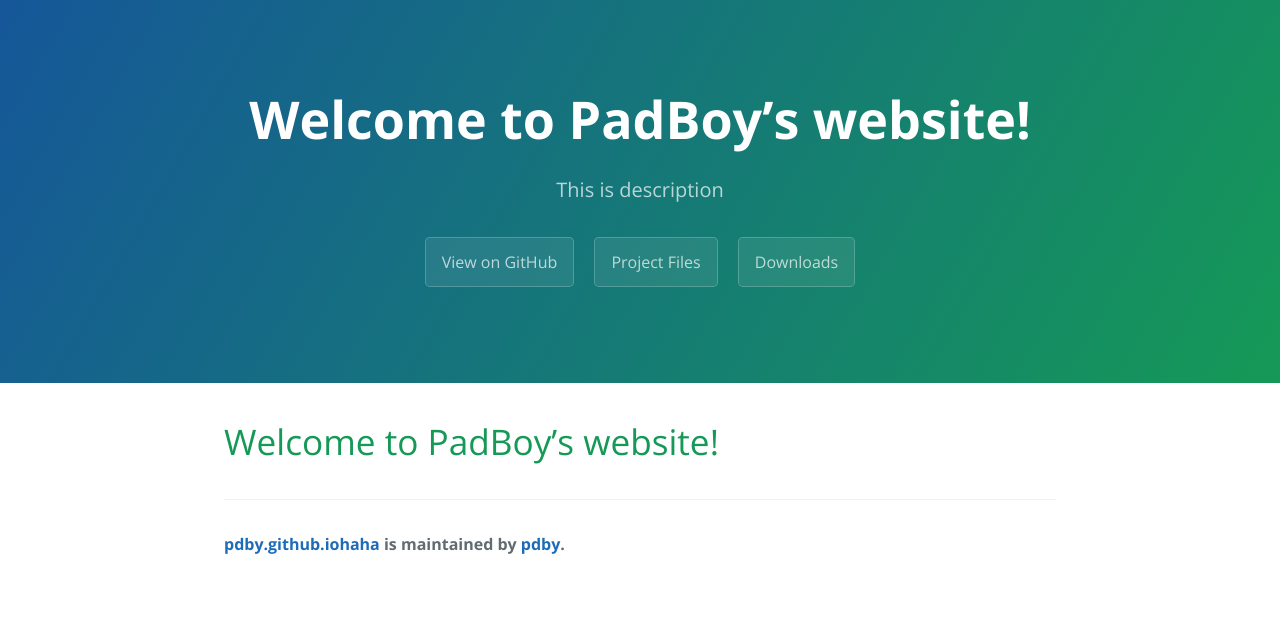
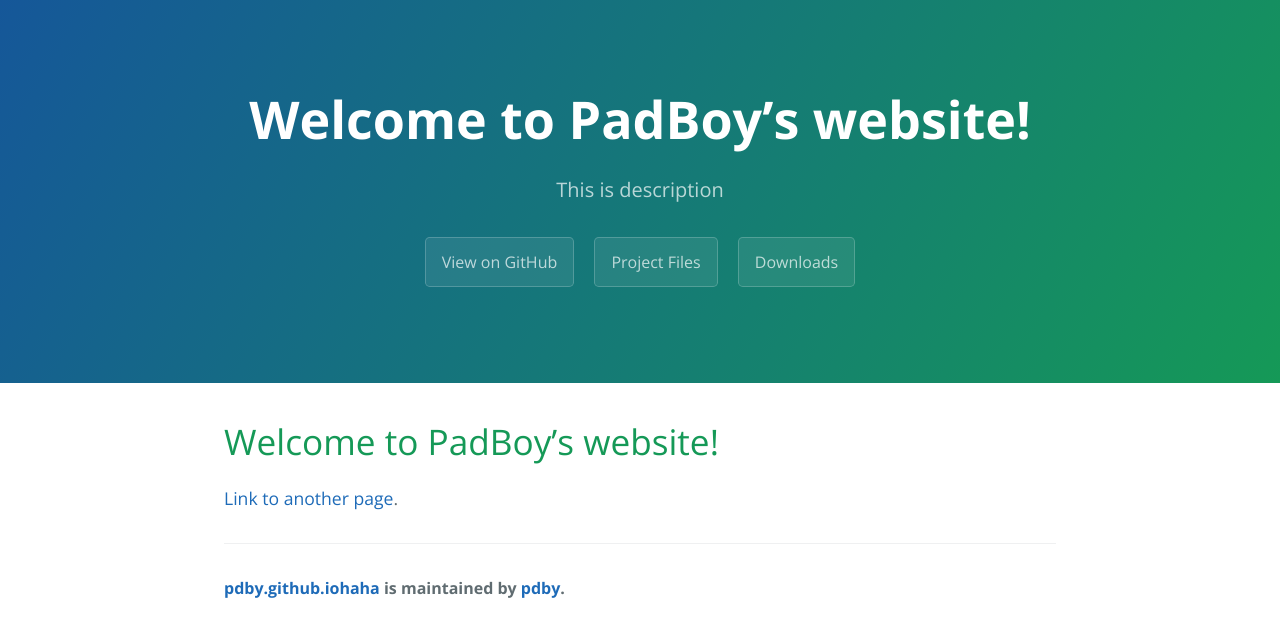
Before and after one commit to pdby/pdby.github.iohaha, a Jekyll site: the page built from index.md, in a window 1280 px wide. Shown: the top 637 px of the page. Built offline with Jekyll 4.4.1, drawn with Linux system fonts in a browser that asks for light colours; our own code applies the rules of GitHub Pages for plain Markdown files; comment, search, counter and statistics services are not loaded.

Commit message:
Update index.md

```diff
--- a/index.md
+++ b/index.md
@@ -1 +1,3 @@
 # Welcome to PadBoy's website!
+
+[Link to another page](./project-files.md).
```
